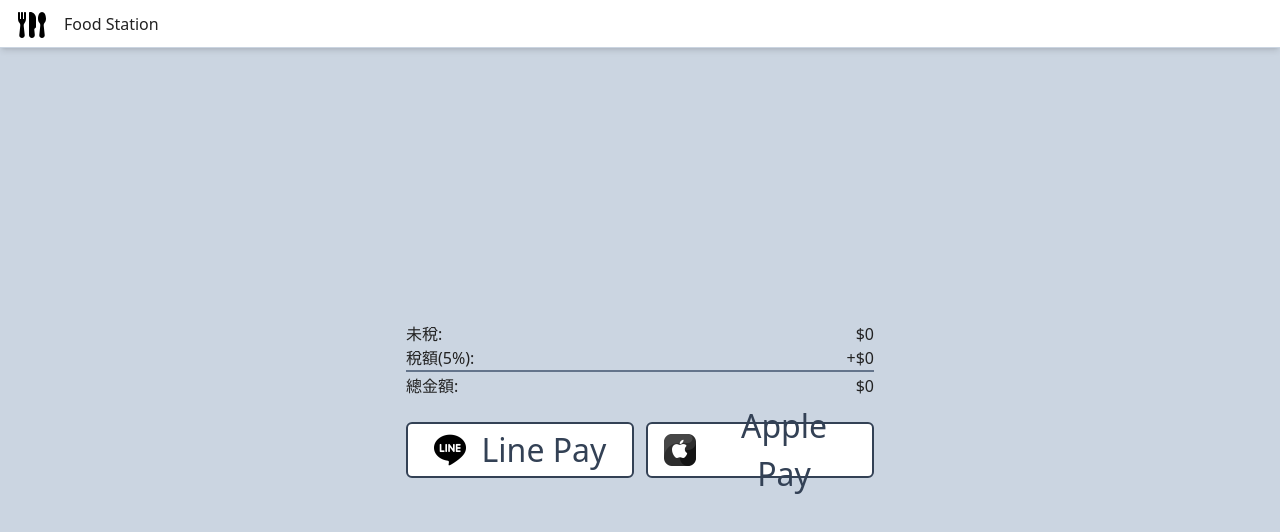
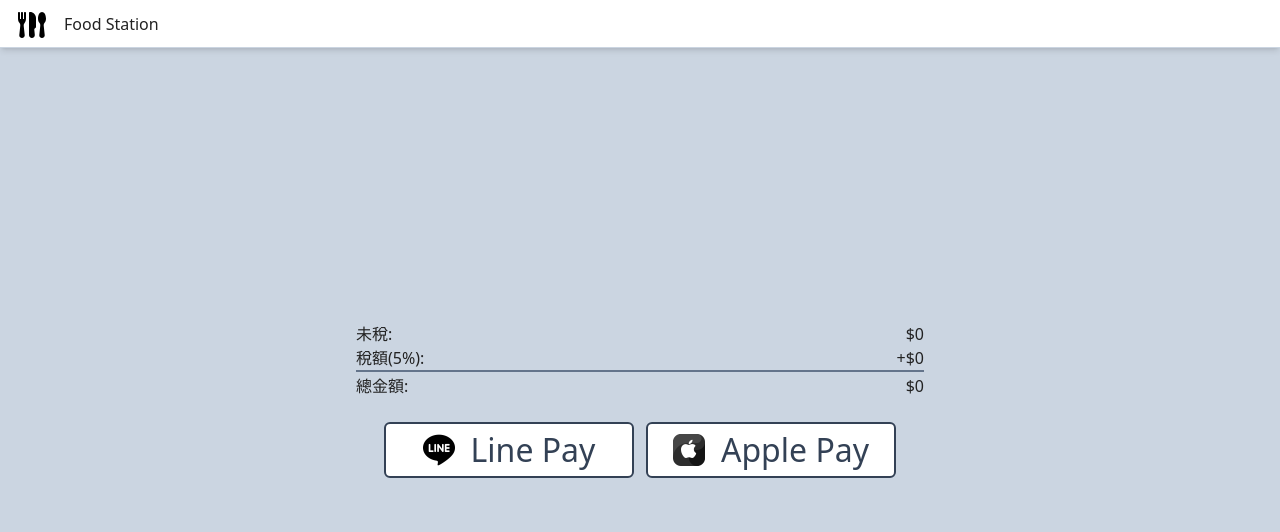
Before and after one commit to smallga/next-sample, a Next.js app: page /checkout in a window 1280 px wide. Shown: the top 532 px of the page. Built offline with nearby package versions, Linux system fonts and the light colour scheme.

Commit message:
1. 更改結帳頁面寬度

```diff
--- a/src/pages/checkout/index.tsx
+++ b/src/pages/checkout/index.tsx
@@ -15,7 +15,7 @@ export default function Chekcout(props: ChekcoutProps) {
   }, [totalPrice, Vat])
 
   return (
-    <div className="m-auto flex h-[calc(100vh-6rem)] w-full max-w-[500px] flex-col justify-center px-4">
+    <div className="m-auto flex h-[calc(100vh-6rem)] w-full max-w-[600px] flex-col justify-center px-4">
       <div className="flex">
         {`未稅:`}
         <div className="ml-auto">${totalPrice}</div>
```
